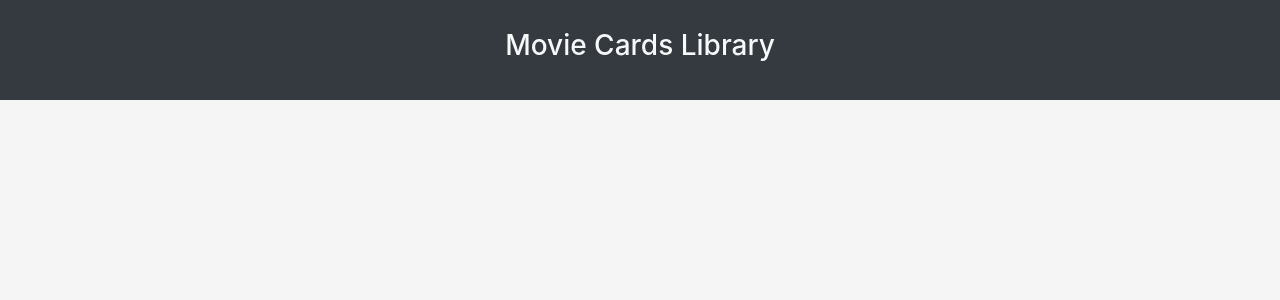
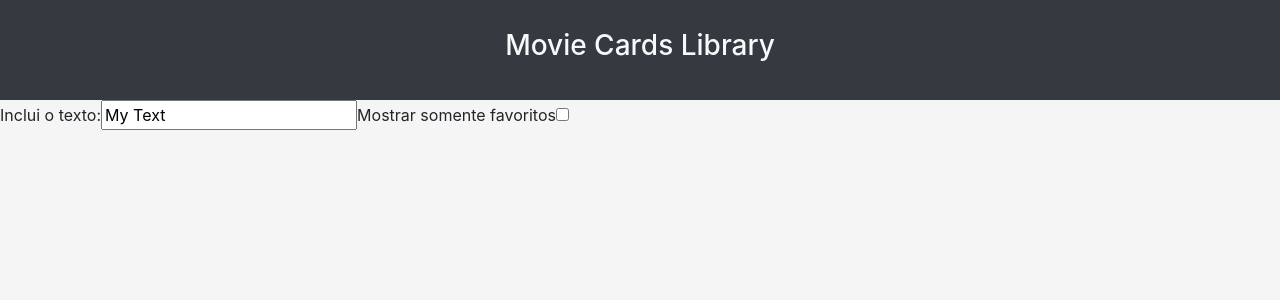
Before and after one commit to tryber/sd-05-block12-project-movie-card-library-stateful, a React (Create React App) app: page / in a window 1280 px wide. Shown: the top 300 px of the page. Built offline with nearby package versions, Linux system fonts and the light colour scheme.

Commit message:
codeclimate adjusts

```diff
--- a/src/App.js
+++ b/src/App.js
@@ -7,6 +7,7 @@ function App() {
   return (
     <div className="App">
       <Header />
+      <SearchBar />
     </div>
   );
 }
```
